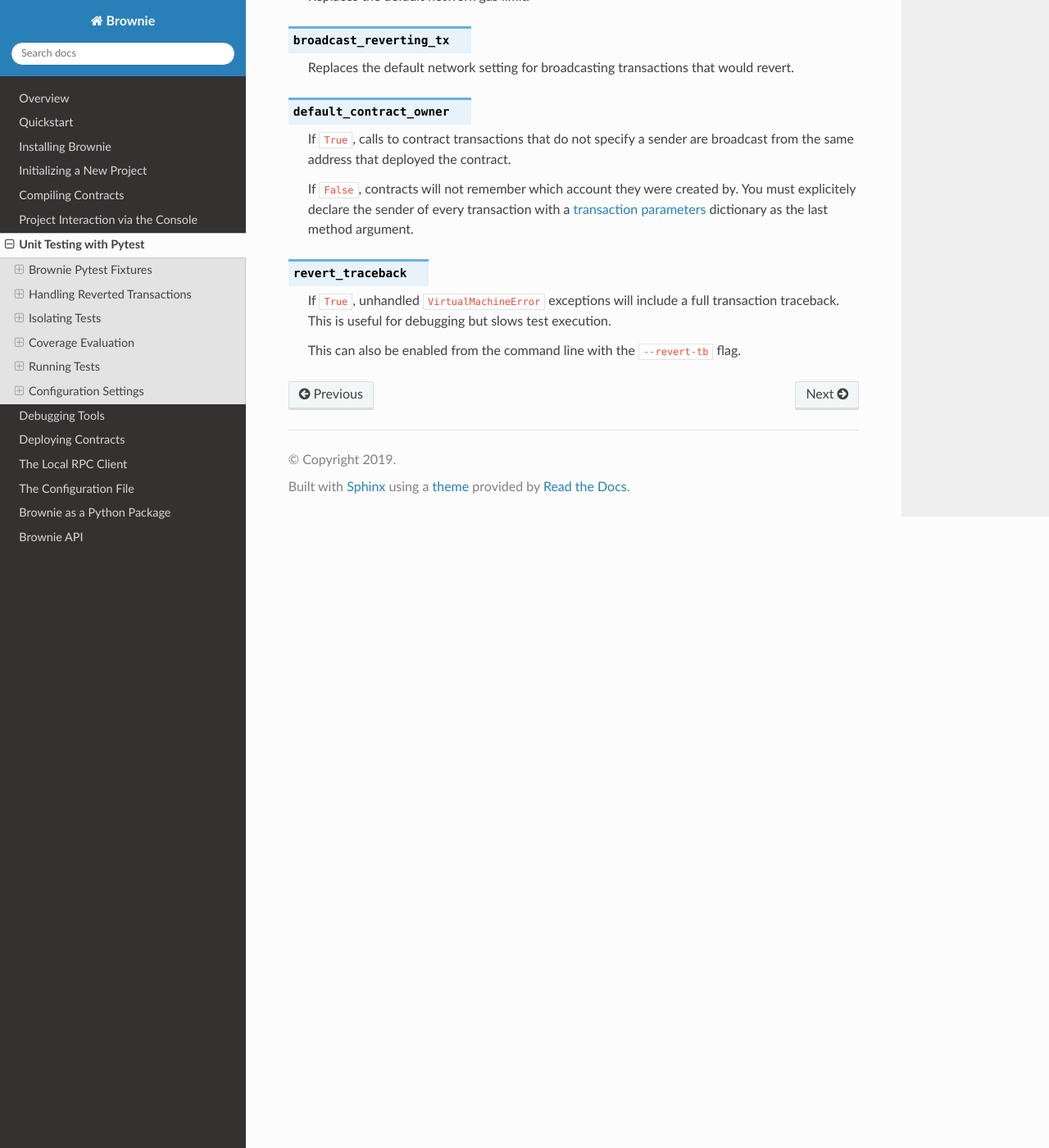
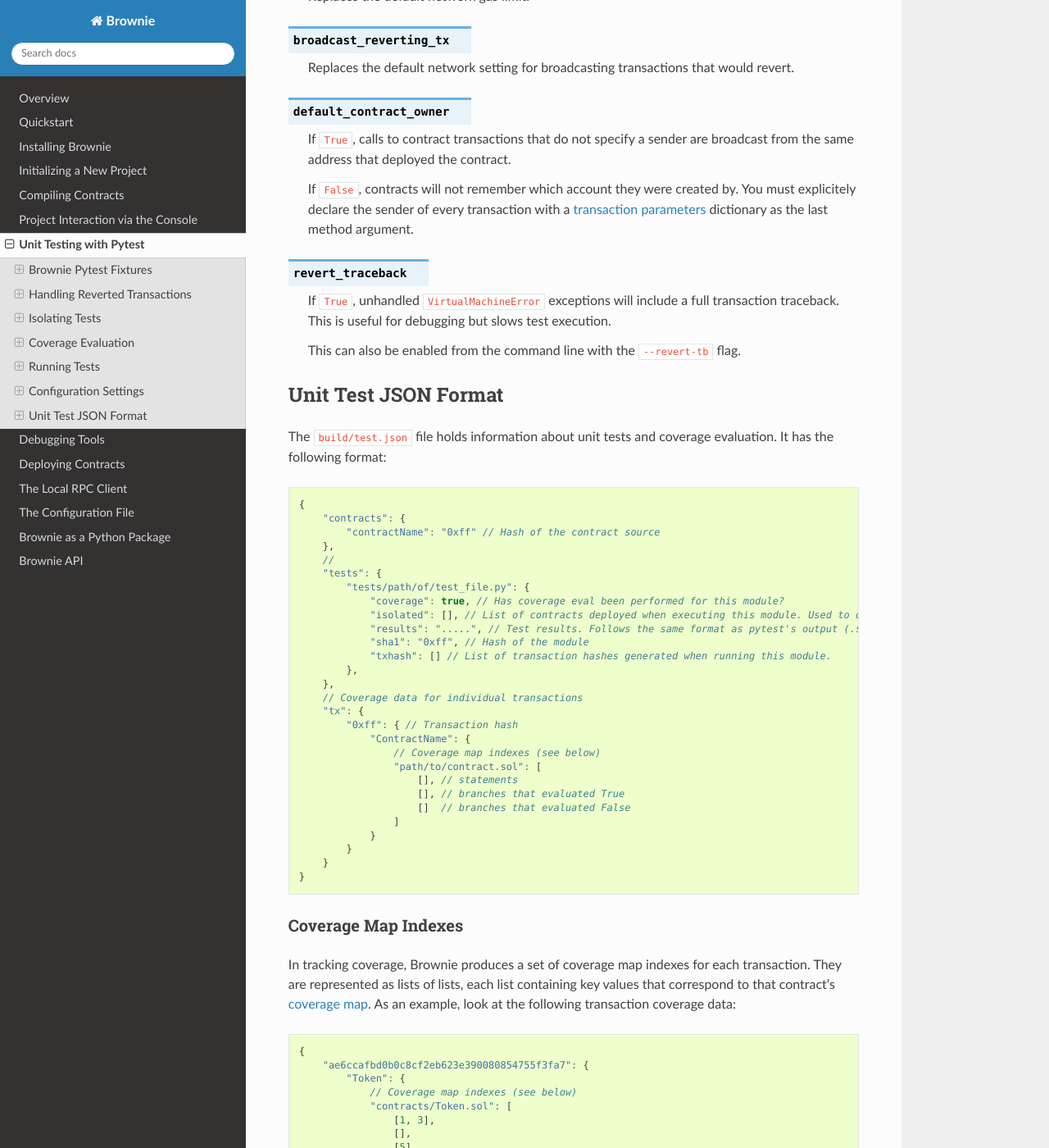
Before and after one commit to eth-brownie/brownie, a Sphinx documentation site: the page built from docs/tests.rst, in a window 1280 px wide and 1400 px high, scrolled down 10842 px. Shown: the whole window at 82% size. Built offline with Sphinx 7.4.7 and the Read the Docs theme 2.0.0, drawn with Linux system fonts in a browser that asks for light colours; some of the changed text lies outside the part shown.

Commit message:
add test.json info in docs

```diff
--- a/docs/compile.rst
+++ b/docs/compile.rst
@@ -175,4 +175,4 @@
 * Each ``statement`` index exists on a single program counter step. The statement is considered to have executed when the corresponding opcode executes within a transaction.
 * Each ``branch`` index is found on two program counters, one of which is always a ``JUMPI`` instruction. A transaction must run both opcodes before the branch is considered to have executed. Whether it evaluates true or false depends on if the jump occurs.
 
-See :ref:`test-coverage` for more information on test coverage evaluation.
+See :ref:`tests-coverage-map-indexes` for more information.
--- a/docs/tests.rst
+++ b/docs/tests.rst
@@ -404,9 +404,9 @@
 
 Brownie compares hashes of the following items to check if a test should be re-run:
 
-    * The bytecode for every contract deployed during execution of the test
-    * The AST of the test module
-    * The AST of all ``conftest.py`` modules that are accessible to the test module
+* The bytecode for every contract deployed during execution of the test
+* The AST of the test module
+* The AST of all ``conftest.py`` modules that are accessible to the test module
 
 Evaluating Coverage
 -------------------
@@ -460,9 +460,9 @@
 
 This opens the Brownie GUI. Next:
 
-    * In the upper-right drop box, select a contract to view.
-    * In the drop box immediately left of the contract selection, choose the generated coverage report JSON.
-    * In the upper left, choose to view either the "statement" or "branch" coverage report.
+* In the upper-right drop box, select a contract to view.
+* In the drop box immediately left of the contract selection, choose the generated coverage report JSON.
+* In the upper left, choose to view either the "statement" or "branch" coverage report.
 
 Relevant code will be highlighted in different colors:
 
@@ -510,3 +510,86 @@
     If ``True``, unhandled ``VirtualMachineError`` exceptions will include a full transaction traceback. This is useful for debugging but slows test execution.
 
     This can also be enabled from the command line with the ``--revert-tb`` flag.
+
+Unit Test JSON Format
+=====================
+
+The ``build/test.json`` file holds information about unit tests and coverage evaluation.  It has the following format:
+
+.. code-block:: javascript
+
+    {
+        "contracts": {
+            "contractName": "0xff" // Hash of the contract source
+        },
+        //
+        "tests": {
+            "tests/path/of/test_file.py": {
+                "coverage": true, // Has coverage eval been performed for this module?
+                "isolated": [], // List of contracts deployed when executing this module. Used to determine if the tests must be re-run.
+                "results": ".....", // Test results. Follows the same format as pytest's output (.sfex)
+                "sha1": "0xff", // Hash of the module
+                "txhash": [] // List of transaction hashes generated when running this module.
+            },
+        },
+        // Coverage data for individual transactions
+        "tx": {
+            "0xff": { // Transaction hash
+                "ContractName": {
+                    // Coverage map indexes (see below)
+                    "path/to/contract.sol": [
+                        [], // statements
+                        [], // branches that evaluated True
+                        []  // branches that evaluated False
+                    ]
+                }
+            }
+        }
+    }
+
+.. _tests-coverage-map-indexes:
+
+Coverage Map Indexes
+--------------------
+
+In tracking coverage, Brownie produces a set of coverage map indexes for each transaction. They are represented as lists of lists, each list containing key values that correspond to that contract's :ref:`coverage map<compile-coverage-map>`. As an example, look at the following transaction coverage data:
+
+.. code-block:: javascript
+
+    {
+        "ae6ccafbd0b0c8cf2eb623e390080854755f3fa7": {
+            "Token": {
+                // Coverage map indexes (see below)
+                "contracts/Token.sol": [
+                    [1, 3],
+                    [],
+                    [5]
+                ],
+                "contracts/SafeMath.sol": [
+                    [8],
+                    [11],
+                    [11]
+                ],
+            }
+        }
+    }
+
+Here we see that within the ``Token`` contract:
+
+* Statements 1 and 3 were executed in ``"contracts/Token.sol"``, as well as statement 8 in ``"contracts/SafeMath.sol"``
+* No branches evaluated ``True`` in ``"contracts/Token.sol"``, branch 5 evaluated ``False``
+* Branch 11 evaluated both ``True`` and ``False`` in ``"contracts/SafeMath.sol"``
+
+To convert these indexes to source offsets, we check the :ref:`coverage map<compile-coverage-map>` for Token. For example, here is branch 11:
+
+.. code-block:: javascript
+
+    {
+        "contracts/SafeMath.sol": {
+            "SafeMath.add": {
+                "11": [147, 153, true]
+            }
+        }
+    }
+
+From this we know that the branch is within the ``add`` function, and that the related source code starts at position 147 and ends at 153.  The final boolean is used internally to determine whether a branch evaluated ``True`` or ``False``.
```
Also changed, not shown: 1 other file.
